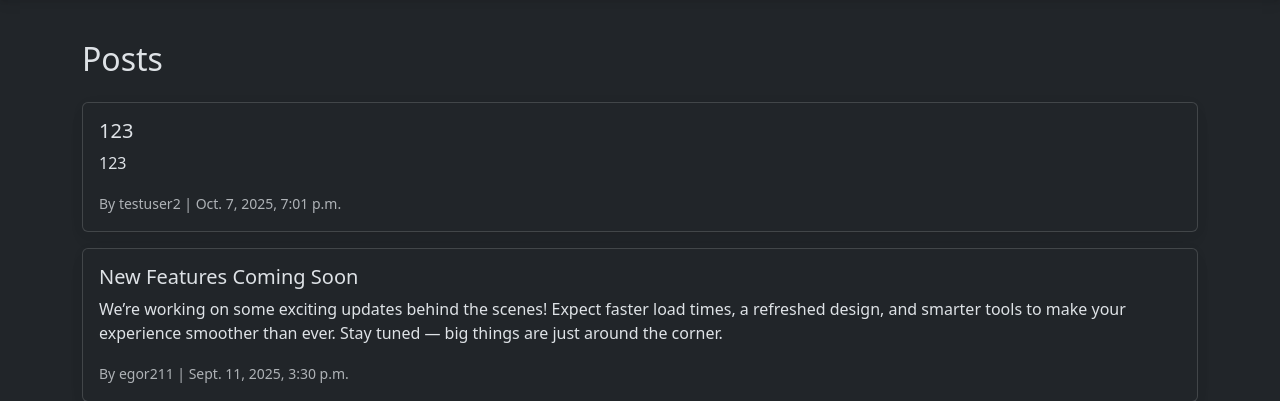
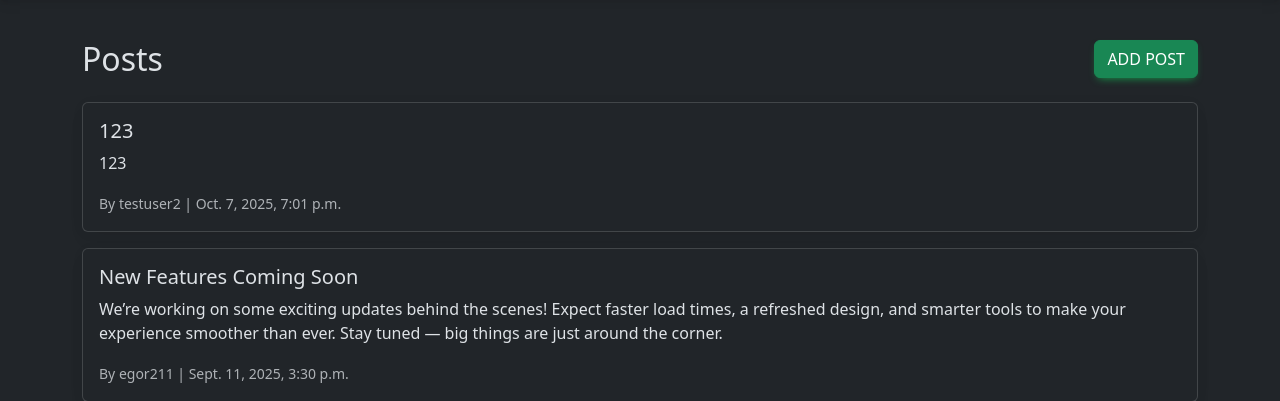
Before and after one commit to egor3892/mysite, a Django app: page /posts in a window 1280 px wide. Shown: the part 72-473 px from the top of the page. Run offline with Django 5.2, Linux system fonts and the light colour scheme; data comes from the database, SQL or seed files in the repository; both versions use the stored data as it was after the commit; some libraries are stand-ins or nearby versions.

Commit message:
add edit, delete, create posts options

```diff
--- a/blog/views.py
+++ b/blog/views.py
@@ -3,6 +3,9 @@ from django.http import HttpResponse
 from .forms import LoginForm, UserRegistrationForm
 from django.shortcuts import render, redirect
 from .models import Post, Department
+from django.contrib.auth.decorators import login_required
+from django.shortcuts import get_object_or_404
+from django import forms
 # Create your views here.
 def home(request):
     postsfiltered = Post.objects.filter(body__regex=r"\d{4}")
@@ -36,6 +39,11 @@ def posts(request):
     posts = Post.objects.all()
     return render(request, "blog/posts.html", {"posts": posts})
 
+def logout_view(request):
+    from django.contrib.auth import logout
+    logout(request)
+    return redirect('home')
+
 def user_login(request):
     if request.method == 'POST':
         form = LoginForm(request.POST)
@@ -59,3 +67,45 @@ def user_login(request):
     else:
         form = LoginForm()
     return render(request, 'blog/loginpage.html', {'form': form})
+
+
+@login_required
+def edit_post(request, post_id):
+    post = get_object_or_404(Post, id=post_id)
+    if post.author != request.user:
+        return HttpResponse("You can't edit this post.", status=403)
+    if request.method == 'POST':
+        post.title = request.POST.get('title')
+        post.body = request.POST.get('body')
+        post.save()
+        return redirect('posts')
+    return render(request, 'blog/edit_post.html', {'post': post})
+
+@login_required
+def delete_post(request, post_id):
+    post = get_object_or_404(Post, id=post_id)
+    if post.author != request.user:
+        return HttpResponse("You can't delete this post.", status=403)
+    if request.method == 'POST':
+        post.delete()
+        return redirect('posts')
+    return render(request, 'blog/delete_post.html', {'post': post})
+
+
+class PostForm(forms.ModelForm):
+    class Meta:
+        model = Post
+        fields = ['title', 'body']
+
+@login_required
+def add_post(request):
+    if request.method == 'POST':
+        form = PostForm(request.POST)
+        if form.is_valid():
+            post = form.save(commit=False)
+            post.author = request.user  # Привязываем автора
+            post.save()
+            return redirect('posts')
+    else:
+        form = PostForm()
+    return render(request, 'blog/add_post.html', {'form': form})
--- a/mysite/urls.py
+++ b/mysite/urls.py
@@ -26,4 +26,8 @@ urlpatterns = [
     path('signup', views.signup, name='signuppage'),
     path('signupdone', views.signupdone, name='signupdone'),
     path('posts', views.posts, name='posts'),
+    path('logout', views.logout_view, name='logout'),
+    path('posts/<int:post_id>/edit/', views.edit_post, name='edit_post'),
+    path('posts/<int:post_id>/delete/', views.delete_post, name='delete_post'),
+    path('posts/add/', views.add_post, name='add_post'),
 ]
--- a/templates/blog/base.html
+++ b/templates/blog/base.html
@@ -80,13 +80,22 @@
                 <a class="nav-link" href="{% url 'about' %}">About</a>
               </li>
             </ul>
-            <div class="d-flex">
+            <div class="d-flex align-items-center">
+              {% if request.user.is_authenticated %}
+              <span class="text-white me-3"
+                >Hello, {{ request.user.username }}!</span
+              >
+              <a href="{% url 'logout' %}" class="btn btn-outline-light me-2"
+                >Logout</a
+              >
+              {% else %}
               <a href="{% url 'loginpage' %}" class="btn btn-outline-light me-2"
                 >Login</a
               >
               <a href="{% url 'signuppage' %}" class="btn btn-warning"
                 >Sign-up</a
               >
+              {% endif %}
             </div>
           </div>
         </div>
--- a/templates/blog/posts.html
+++ b/templates/blog/posts.html
@@ -1,13 +1,25 @@
-{% extends "blog/base.html" %}
-{% block content %}
+{% extends "blog/base.html" %} {% block content %}
 <div class="container mt-4">
-    <h2 class="mb-4">Posts</h2>
+  <div class="d-flex justify-content-between align-items-center mb-4">
+    <h2 class="mb-0">Posts</h2>
+    <a href="{% url 'add_post' %}" class="btn btn-success">Add post</a>
+  </div>
   {% for post in posts %}
   <div class="card mb-3">
     <div class="card-body">
       <h5 class="card-title">{{ post.title }}</h5>
       <p class="card-text">{{ post.body }}</p>
-          <small class="text-muted">By {{ post.author }} | {{ post.created }}</small>
+      <small class="text-muted"
+        >By {{ post.author }} | {{ post.created }}</small
+      >
+      {% if request.user == post.author %}
+      <a href="{% url 'edit_post' post.id %}" class="btn btn-sm btn-warning"
+        >Edit</a
+      >
+      <a href="{% url 'delete_post' post.id %}" class="btn btn-sm btn-danger"
+        >Delete</a
+      >
+      {% endif %}
     </div>
   </div>
   {% empty %}
```
Also changed, not shown: templates/blog/add_post.html (added, +11 -0 lines), templates/blog/delete_post.html (added, +59 -0 lines), templates/blog/edit_post.html (added, +12 -0 lines), .gitignore.txt, db.sqlite3. Lines whose indentation alone changed are shown as unchanged.
